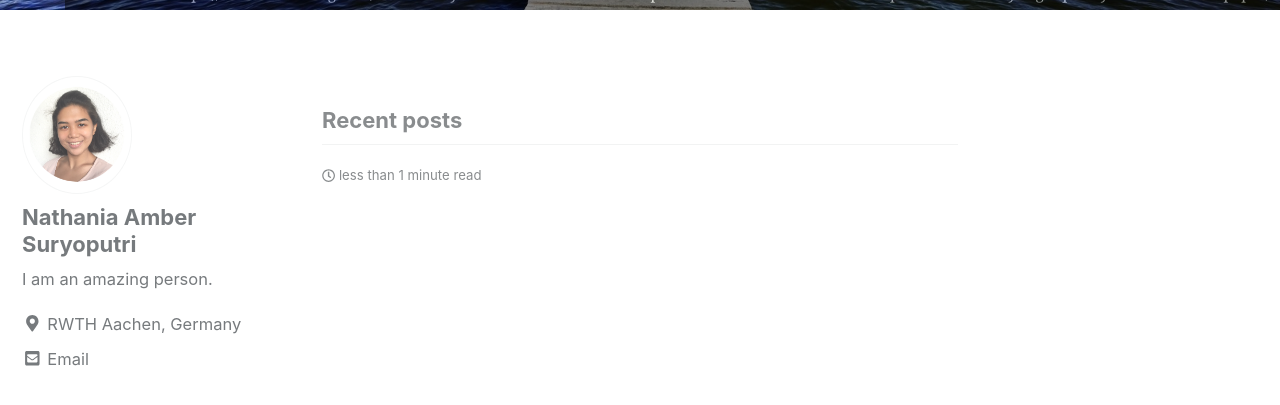
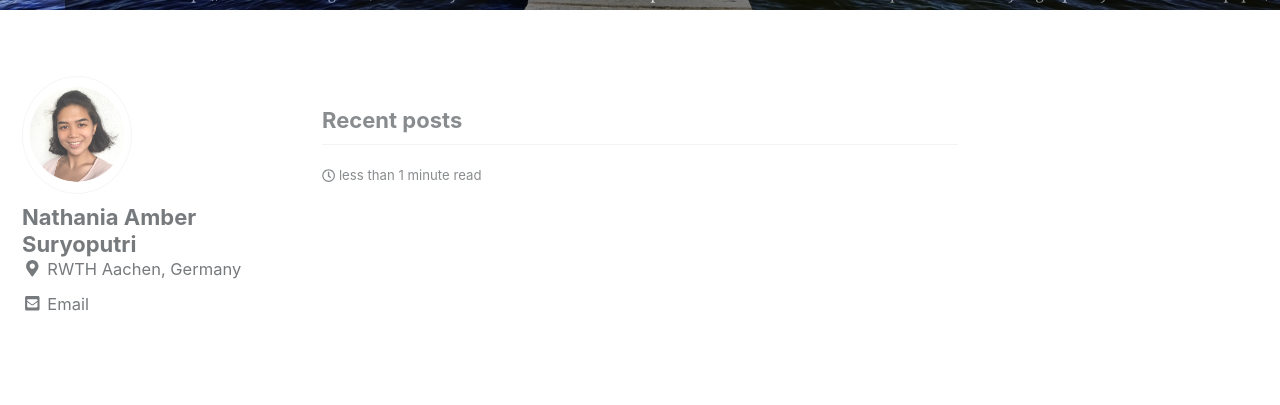
Before and after one commit to NathAmber/NathAmber.github.io, a Jekyll site: the page built from index.html, in a window 1280 px wide and 900 px high, scrolled down 799 px. Shown: the top 405 px of the window. Built offline with Jekyll 4.4.1, drawn with Linux system fonts in a browser that asks for light colours; nearby versions of some CDN libraries; the list of posts is cut into pages by our own code.

Commit message:
commit more

```diff
--- a/_config.yml
+++ b/_config.yml
@@ -102,7 +102,7 @@ analytics:
 author:
   name             : "Nathania Amber Suryoputri"
   avatar           : "/images/bio_photo.png"
-  bio              : "I am an amazing person."
+  #bio              : "I am an amazing person."
   location         : "RWTH Aachen, Germany"
   email            : "natham83r@gmail.com"
   links:
```
Also changed, not shown: _pages/PerTopic.md (+0 -1 lines).
